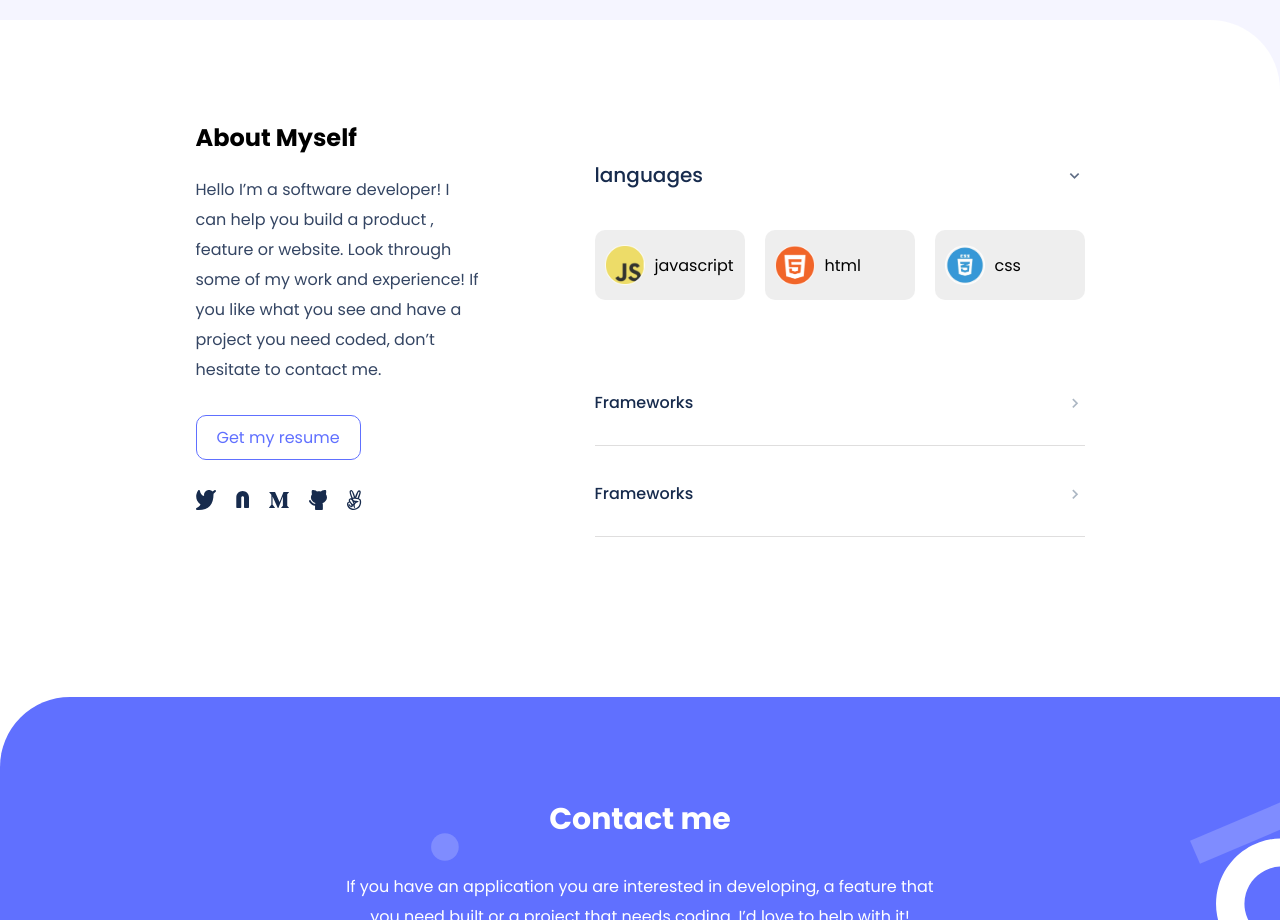
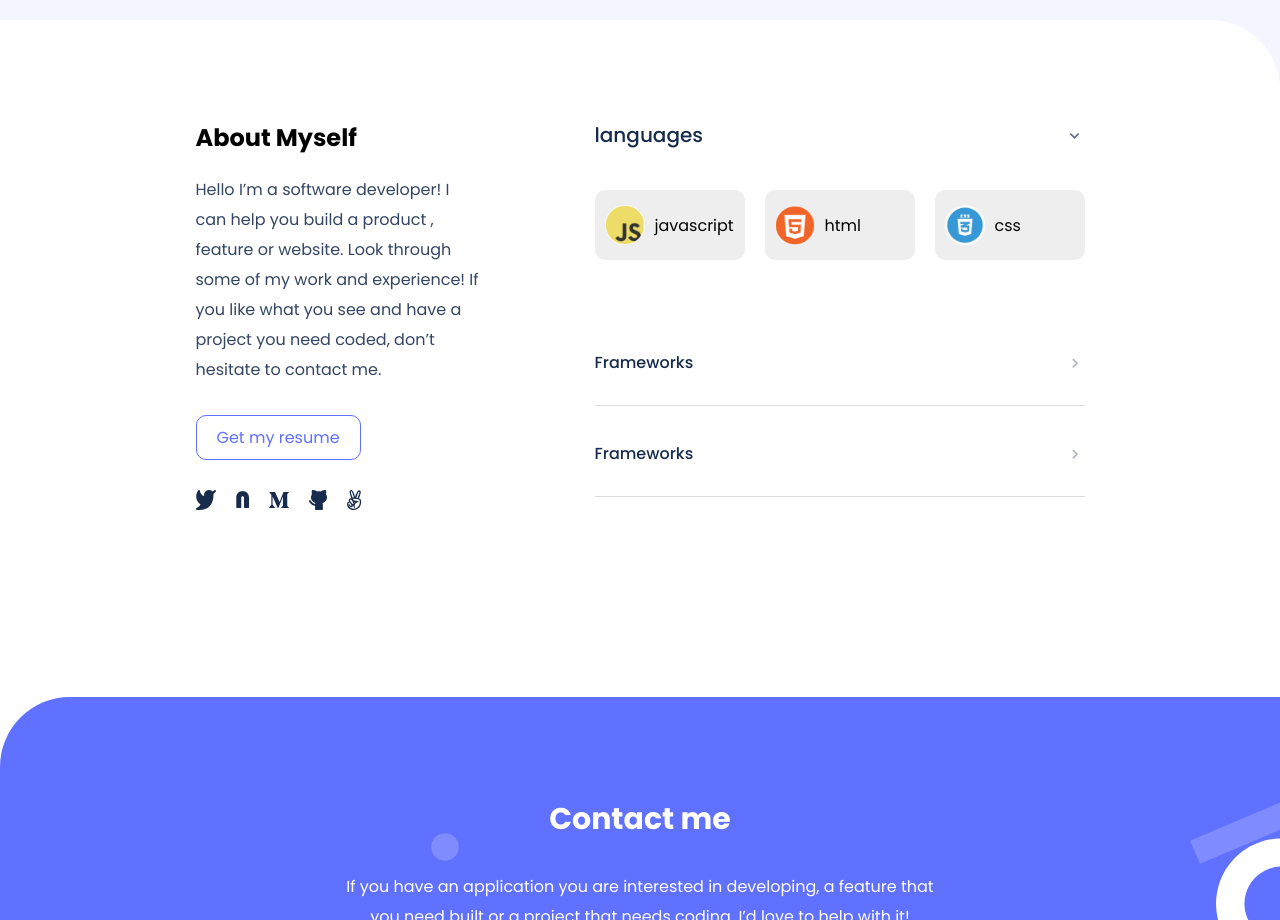
Before and after one commit to DjibrilM/Portfolio, a website: page index.html in a window 1280 px wide. Shown: the part 2520-3440 px from the top of the page. Drawn offline with nearby package versions, Linux system fonts and the light colour scheme.

Commit message:
Fix linters issues

```diff
--- a/assets/styles/mediaqueries.css
+++ b/assets/styles/mediaqueries.css
@@ -138,16 +138,9 @@
     justify-content: center;
   }
 
-
-  .tools-summery {
-    margin-top: 40px;
-  }
-
   .tool-dropdown {
     margin-top: 5px;
   }
-
-
 }
 
 @media (min-width: 900px) {
```
